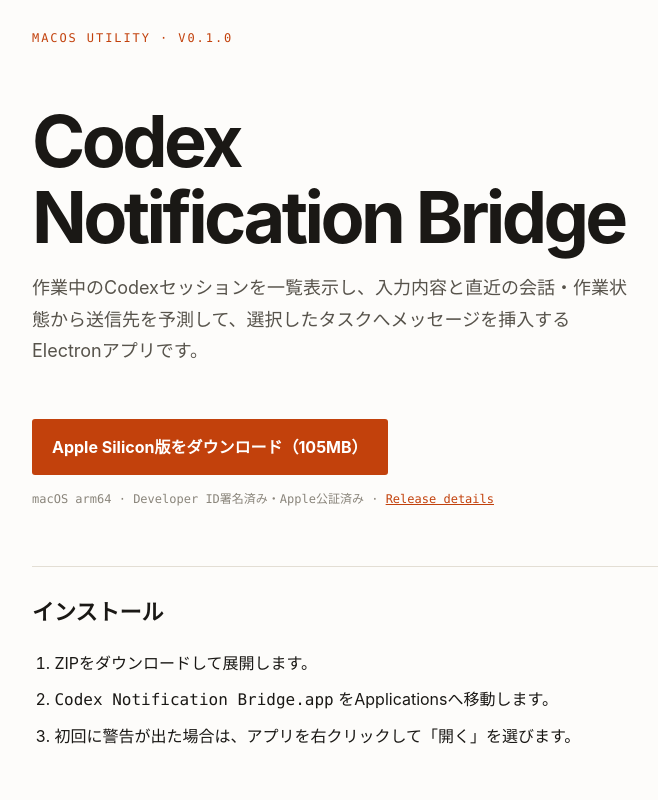
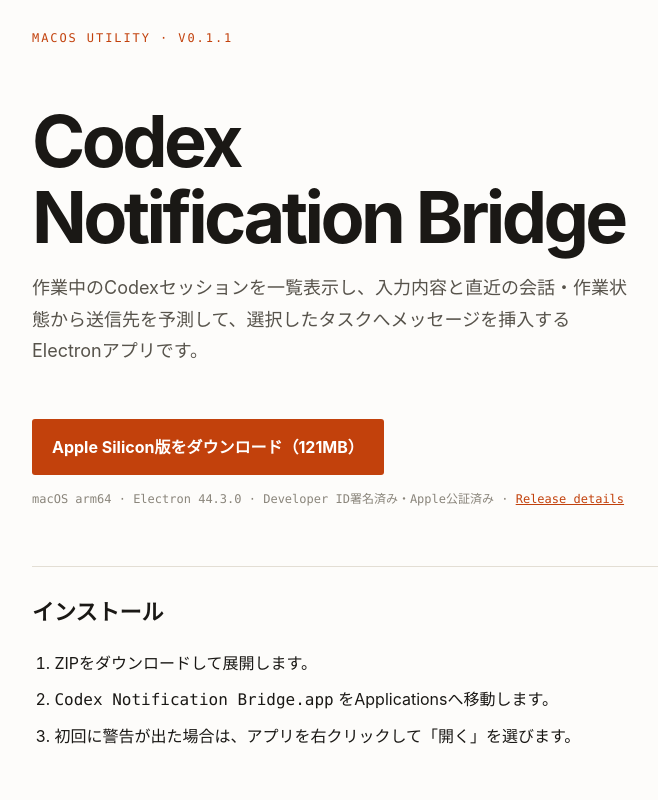
Before and after one commit to konaito/konaito.github.io, a plain HTML site: page codex-notification-bridge/index.html in a window 1280 px wide. Shown: the top 800 px of the page, without its empty margins (252-910 px from the left). Drawn offline with Linux system fonts and the light colour scheme.

Commit message:
fix: point download page to Electron 44 build

```diff
--- a/codex-notification-bridge/index.html
+++ b/codex-notification-bridge/index.html
@@ -29,12 +29,12 @@
 </head>
 <body>
   <main>
-    <div class="eyebrow">macOS utility · v0.1.0</div>
+    <div class="eyebrow">macOS utility · v0.1.1</div>
     <h1>Codex<br>Notification Bridge</h1>
     <p class="lede">作業中のCodexセッションを一覧表示し、入力内容と直近の会話・作業状態から送信先を予測して、選択したタスクへメッセージを挿入するElectronアプリです。</p>
 
-    <a class="download" href="https://github.com/konaito/konaito.github.io/releases/download/codex-notification-bridge-v0.1.0/Codex-Notification-Bridge-0.1.0-macos-arm64.zip">Apple Silicon版をダウンロード（105MB）</a>
-    <div class="meta">macOS arm64 · Developer ID署名済み・Apple公証済み · <a href="https://github.com/konaito/konaito.github.io/releases/tag/codex-notification-bridge-v0.1.0">Release details</a></div>
+    <a class="download" href="https://github.com/konaito/konaito.github.io/releases/download/codex-notification-bridge-v0.1.1/Codex-Notification-Bridge-0.1.1-macos-arm64.zip">Apple Silicon版をダウンロード（121MB）</a>
+    <div class="meta">macOS arm64 · Electron 44.3.0 · Developer ID署名済み・Apple公証済み · <a href="https://github.com/konaito/konaito.github.io/releases/tag/codex-notification-bridge-v0.1.1">Release details</a></div>
 
     <section>
       <h2>インストール</h2>
@@ -57,7 +57,7 @@
 
     <section>
       <h2>関連リンク</h2>
-      <p><a href="https://github.com/konaito/konaito.github.io/releases/tag/codex-notification-bridge-v0.1.0">更新情報とSHA-256</a> · <a href="https://github.com/konaito/codex-notification-bridge">ソースコード</a> · <a href="https://konaito.github.io/">konaitoのポートフォリオ</a></p>
+      <p><a href="https://github.com/konaito/konaito.github.io/releases/tag/codex-notification-bridge-v0.1.1">更新情報とSHA-256</a> · <a href="https://github.com/konaito/codex-notification-bridge">ソースコード</a> · <a href="https://konaito.github.io/">konaitoのポートフォリオ</a></p>
     </section>
 
     <footer>Codex Notification Bridge · konaito</footer>
```
